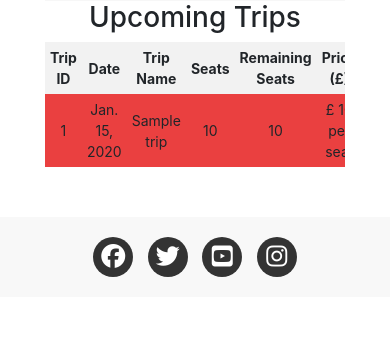
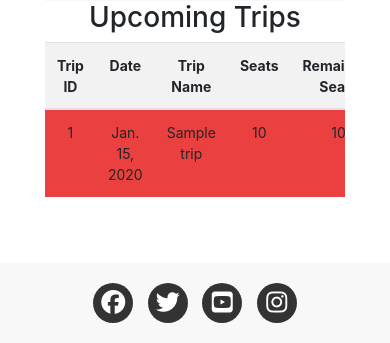
Before and after one commit to RichBurman/Project_4, a Django app: page / in a window 390 px wide. Shown: the part 1809-2152 px from the top of the page. Before the commit the page ends 2086 px from the top, so only its background shows below. Run offline with Django 3.2, Linux system fonts and the light colour scheme; tables that the repository leaves empty hold one stand-in row (values such as "Sample post"); some libraries are stand-ins or nearby versions.

Commit message:
Add table class to tables to make responsive on smaller screens

```diff
--- a/templates/base.html
+++ b/templates/base.html
@@ -80,7 +80,7 @@
         </div>
     </div>
     <main>
-        <div class="container">{% block content %} {% endblock content %}</div>
+        <div class="container table-responsive">{% block content %} {% endblock content %}</div>
     </main>
 
     <footer>
--- a/templates/index.html
+++ b/templates/index.html
@@ -33,7 +33,7 @@
 
 <h3>Upcoming Trips</h3>
 <div class="table-responsive">
-  <table class="center-table">
+  <table class="table">
     <thread>
       <tr>
         <th>Trip ID</th>
--- a/templates/mybookings.html
+++ b/templates/mybookings.html
@@ -3,7 +3,7 @@
 <h2>My Bookings</h2>
 
 <div class="table-responsive">
-  <table>
+  <table class="table">
     <thead>
       <tr>
         <th>Trip Booked</th>
```
